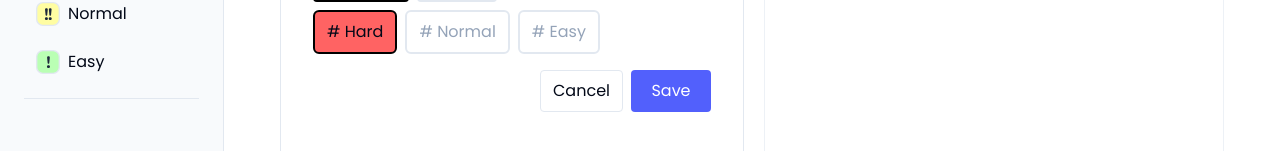
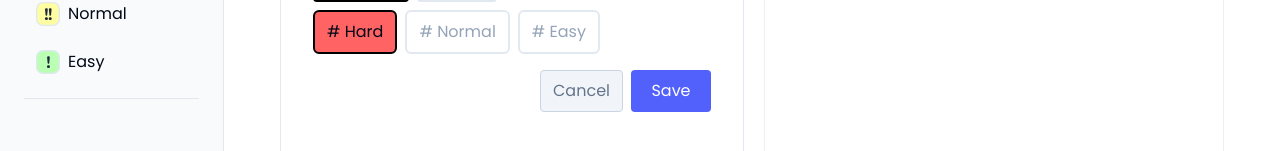
Before and after one commit to CLOUDoort/ActionMatrix, a React (Vite) app: page /app/create in a window 1280 px wide. Shown: the part 543-694 px from the top of the page. Built offline with nearby package versions, Linux system fonts and the light colour scheme.

Commit message:
feat: Button Component

```diff
--- a/src/ui/Button.tsx
+++ b/src/ui/Button.tsx
@@ -1,4 +1,23 @@
 import { ReactNode } from 'react';
+
+const base = 'flex items-center gap-2 px-3 text-base py-2 min-w-[5rem] rounded transition-all';
+const indigoButton = base + ' text-white justify-center bg-Indigo hover:bg-IndigoHover active:bg-IndigoActive';
+
+const styles: { [key: string]: string } = {
+  create: indigoButton,
+  save: indigoButton,
+  focus: indigoButton,
+  subtask:
+    base +
+    ' w-full text-left text-slate-400 border-dashed border-2 bg-slate-50 hover:bg-slate-100 active:bg-slate-200 transition-all',
+  optiontrue: base + ' border-2 justify-center border-black',
+  optionfalse: base + ` border-2 justify-center text-slate-400`,
+  cancel:
+    base + ' border justify-center bg-slate-100 border-slate-300 hover:bg-slate-200 active:bg-slate-300 text-slate-500',
+  edit:
+    base +
+    ' w-full border justify-center bg-slate-100 border-slate-300 hover:bg-slate-200 active:bg-slate-300 text-slate-600',
+};
 
 type PropsType = {
   children: ReactNode;
@@ -6,30 +25,16 @@ type PropsType = {
   handler?: any;
   disabled?: boolean;
   submit?: boolean;
-  additionalStyle?: string;
+  conditionStyle?: string;
 };
 
-const base = 'flex items-center gap-2 px-3 text-base py-2 min-w-[5rem] rounded transition-all';
-const indigoButton = base + ' text-white justify-center bg-Indigo hover:bg-IndigoHover active:bg-IndigoActive';
-
-const styles: { [key: string]: string } = {
-  create: indigoButton,
-  save: indigoButton,
-  subtask:
-    base +
-    ' w-full text-left text-slate-400 border-dashed border-2 bg-slate-50 hover:bg-slate-100 active:bg-slate-200 transition-all',
-  optiontrue: base + ' border-2 justify-center border-black',
-  optionfalse: base + ` border-2 justify-center border-slate-200 text-slate-400`,
-  cancel: base + ' border justify-center border-slate-200',
-};
-
-const Button = ({ children, type, handler, disabled = false, submit = false, additionalStyle = '' }: PropsType) => {
+const Button = ({ children, type, handler, disabled = false, submit = false, conditionStyle = '' }: PropsType) => {
   return (
     <button
       type={submit ? 'submit' : 'button'}
       onClick={handler}
       disabled={disabled}
-      className={`${styles[type]} ${additionalStyle}`}
+      className={`${styles[type]} ${conditionStyle}`}
     >
       {children}
     </button>
```
